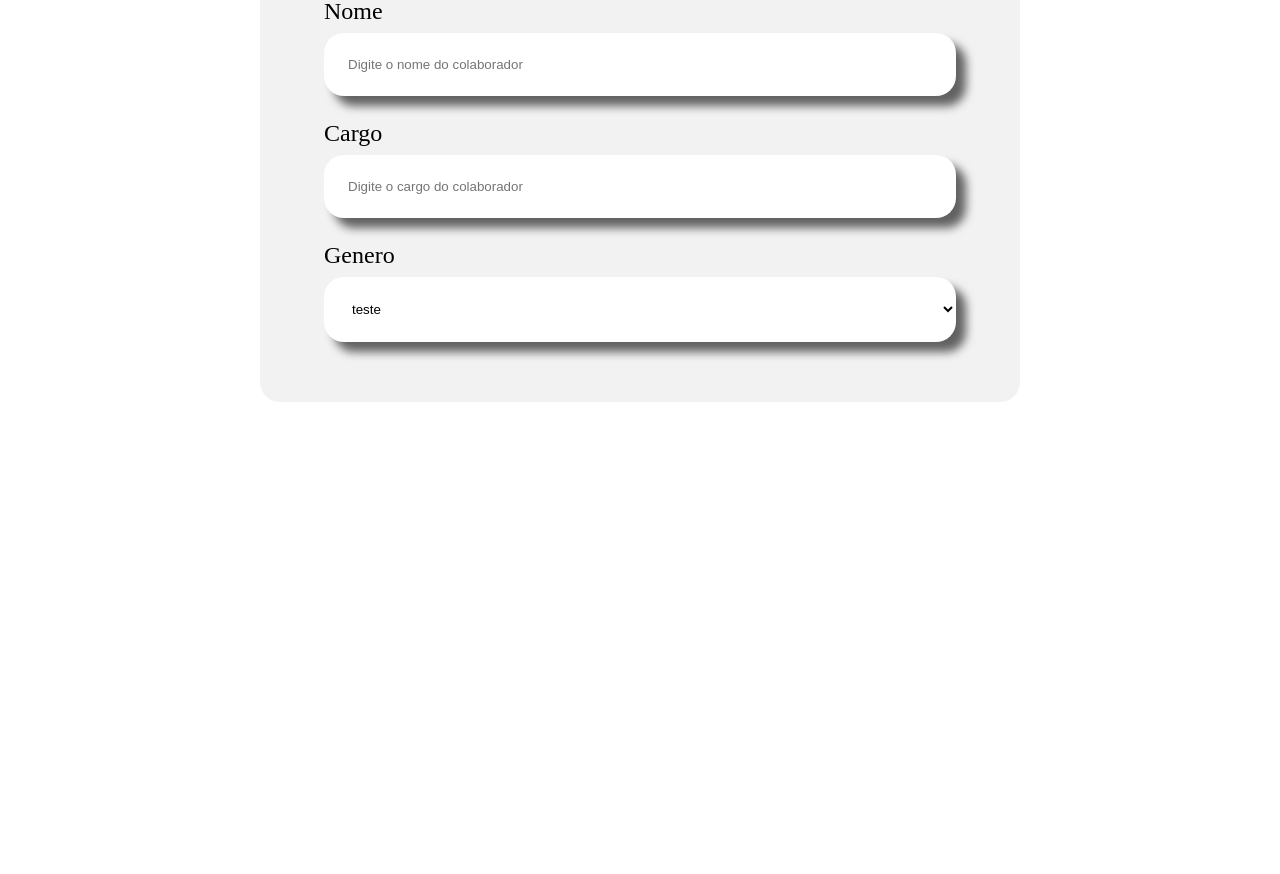
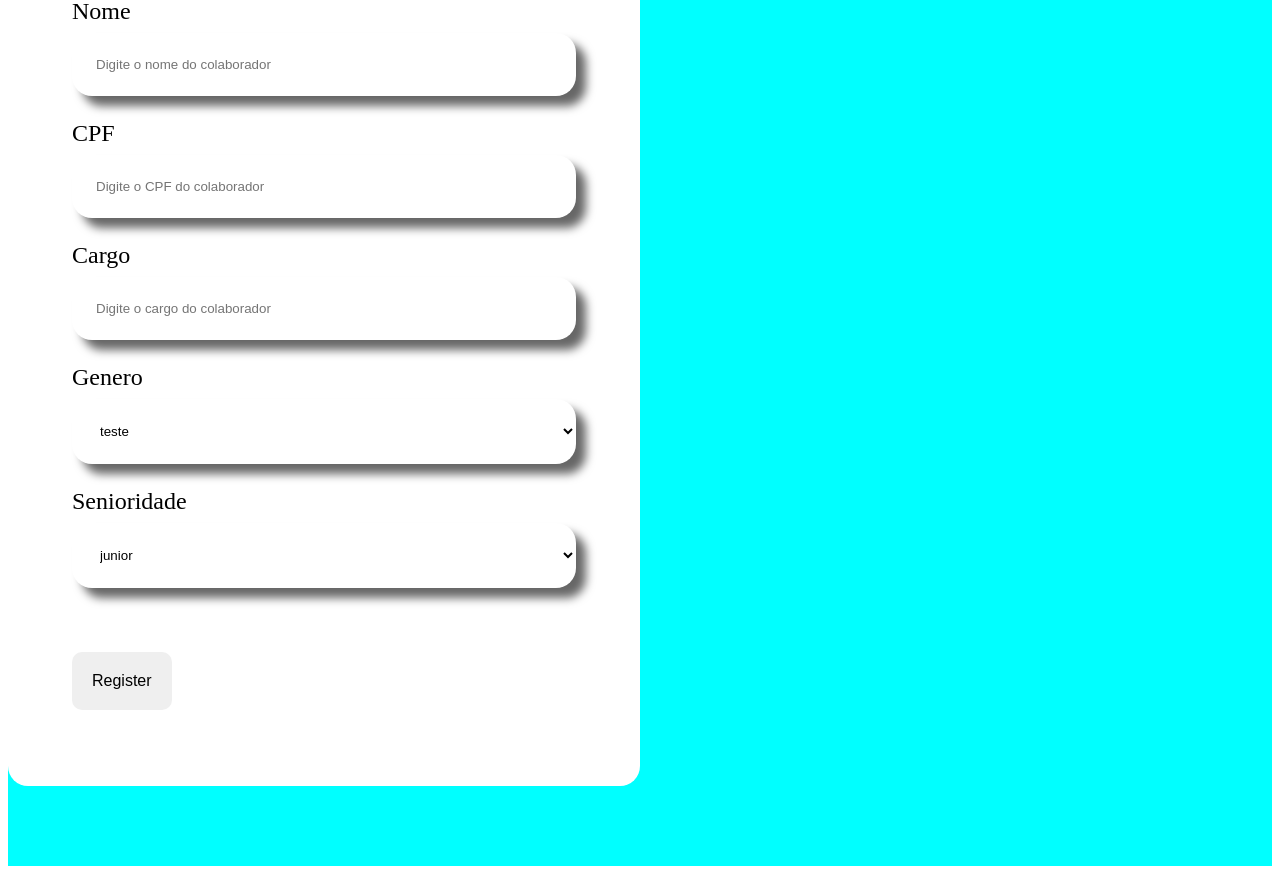
Before and after one commit to GabrielAirex/react-crud-and-table, a React (Create React App) app: page / in a window 1280 px wide. Shown: the part 400-1274 px from the top of the page. Before the commit the page ends 882 px from the top, so only its background shows below. Built offline with nearby package versions, Linux system fonts and the light colour scheme.

Commit message:
adds: logical behind creation of employee's object

```diff
--- /dev/null
+++ b/src/App.css
@@ -0,0 +1,7 @@
+
+
+
+.Central {
+    display: flex;
+    background-color: aqua;
+}
--- a/src/App.js
+++ b/src/App.js
@@ -1,12 +1,35 @@
+import { useState } from 'react';
 import Banner from './components/Banner/Banner';
 import Form from './components/Form';
-import TextInput from './components/TextInput';
+import './App.css'
 
 function App() {
+
+  const [employees, setEmployee] = useState([])
+
+
+  const onRegistered = (employee) => {
+
+
+
+    setEmployee([...employees, employee])
+
+    console.log(employees)
+  }
+
+
   return (
     <div className="App">
-       <Banner />
-      <Form />
+
+
+      <Banner />
+      <div className='Central'>
+        <Form onRegister={
+          employee => onRegistered(employee)
+        } />
+
+      </div>
+
 
     </div>
   );
--- /dev/null
+++ b/src/components/Button/Button.css
@@ -0,0 +1,13 @@
+.button {
+    border-radius:10px;
+    font-weight:500;
+    font-size: 16px;
+    padding: 20px;
+    border: none;
+    cursor: pointer;
+    margin: 40px 0;
+}
+
+.button:hover{
+    color: blue;
+}
--- /dev/null
+++ b/src/components/Button/index.js
@@ -0,0 +1,14 @@
+import './Button.css'
+
+
+const Button = (props) => {
+
+    return (
+        <button className='button'>
+            {props.children}
+        </button>
+    )
+
+}
+
+export default Button
--- a/src/components/DropDown/index.js
+++ b/src/components/DropDown/index.js
@@ -2,15 +2,20 @@ import './DropDown.css'
 
 const DropDown = (props) =>{
 
-console.log(props.itens)
+    const select = (event) =>{
+        props.onChange(event.target.value)
+
+        }
+
     return(
+
 
 
         <div className='DropDown'>
             <label>{props.label}</label>
 
 
-            <select>
+            <select onChange = {select} value = {props.value}>
                 {props.itens.map(item => <option key ={item}>{item}</option>)}
             </select>
         </div>
--- a/src/components/Form/Form.css
+++ b/src/components/Form/Form.css
@@ -1,5 +1,5 @@
 .Form {
-    width: 100%;
+    width: 50%;
     display: flex;
     justify-content: center;
     margin: 80px 0;
@@ -7,8 +7,8 @@
 
 .Form form {
 
-    background-color: #f2f2f2;
+    background-color: #fff;
     border-radius: 20px;
     padding: 36px 64px;
-    width: 50%;
+    width: 100%;
 }
--- a/src/components/Form/index.js
+++ b/src/components/Form/index.js
@@ -1,19 +1,82 @@
 import TextInput from "../TextInput"
 import DropDown from "../DropDown"
 import './Form.css'
+import Button from "../Button"
+import { useState } from "react"
 
-const Form = () => {
+const Form = (props) => {
     const itens =['teste',
     'teste2']
+
+    const senioridade = ['junior',
+'pleno',
+'senior']
+
+
+    const [name,setName] = useState('')
+    const [cargo,setCargo] = useState('')
+    const [CPF,setCPF] = useState('')
+    const [gender,setGender] = useState('')
+
+
+
+    const putData = (event) =>{
+            event.preventDefault()
+            props.onRegister(
+
+                {
+                name : name,
+                cargo : cargo,
+                cpf :CPF,
+                gender :gender
+            }
+            )
+
+    }
+
+
 return(
 
 
 
     <section className="Form">
-        <form>
-            <TextInput label='Nome' placeholder="Digite o nome do colaborador" />
-            <TextInput label='Cargo' placeholder="Digite o cargo do colaborador" />
-            <DropDown label ='Genero' itens={itens}/>
+
+        <form onSubmit={putData}>
+            <TextInput
+            value ={name}
+            onChange={name =>setName(name)}
+            label='Nome'
+            placeholder="Digite o nome do colaborador" />
+
+            <TextInput
+            value ={CPF}
+            onChange={CPF =>setCPF(CPF)}
+            label='CPF'
+            placeholder="Digite o CPF do colaborador" />
+
+            <TextInput
+            value ={cargo}
+            onChange={cargo =>setCargo(cargo)}
+            label='Cargo'
+            placeholder="Digite o cargo do colaborador" />
+
+
+            <DropDown
+            value={gender}
+            onChange ={gender => setGender(gender)}
+            label ='Genero'
+            itens={itens}
+             />
+
+            <DropDown
+            value={gender}
+            onChange ={gender => setGender(gender)}
+            label ='Senioridade'
+            itens={senioridade}
+             />
+
+
+            <Button>Register</Button>
         </form>
     </section>
 
--- a/src/components/TextInput/index.js
+++ b/src/components/TextInput/index.js
@@ -1,13 +1,26 @@
+import { useState } from 'react'
 import './TextInput.css'
 
+
+
+
+
+
 const TextInput = (props) => {
-        console.log(props)
+
+
+        const writing = (event) =>{
+                props.onChange(event.target.value)
+
+        }
+
+
         return (
                 <div className="TextInput">
                         <label>
                                 {props.label}
                         </label>
-                        <input placeholder={props.placeholder}/>
+                        <input value ={props.value} onChange={writing} placeholder={props.placeholder}/>
                 </div>
         )
 
```
